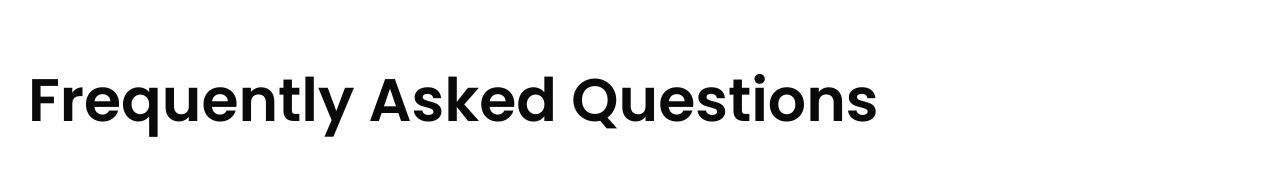
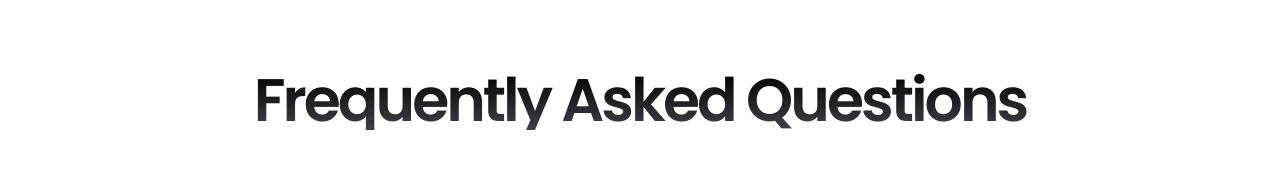
Before and after one commit to viralxpost/viralxpost-web, a React (Vite) app in the folder frontend/: page / in a window 1280 px wide. Shown: the part 3321-3501 px from the top of the page. Built offline with nearby package versions, Linux system fonts and the light colour scheme; no server answers.

Commit message:
add hero section

```diff
--- a/frontend/src/components/Hero.tsx
+++ b/frontend/src/components/Hero.tsx
@@ -11,14 +11,14 @@ interface HeroElementProps {
 export const HeroTitle = ({ children, className }: HeroElementProps) => {
     return (
     <>
-    <h1 className={cn(`md:text-5xl lg:text-6xl font-semibold  text-lg my-4 ${className}`)}>{children}</h1>
+    <h1 className={cn(`md:text-5xl lg:text-6xl font-semibold section-title mt-5 ${className}`)}>{children}</h1>
     </>
     )
 }
 
 export const HeroSubtitle = ({children, className}: HeroElementProps) => {
     return (
-        <p className={cn('md:text-lg text-[10px] mb-6 opacity-40', className)}>{children}</p>
+        <p className={cn('md:text-lg mb-6 opacity-40 section-description mt-5', className)}>{children}</p>
     )
 }
 
```
